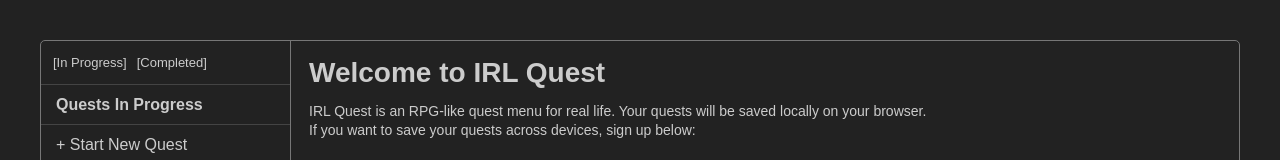
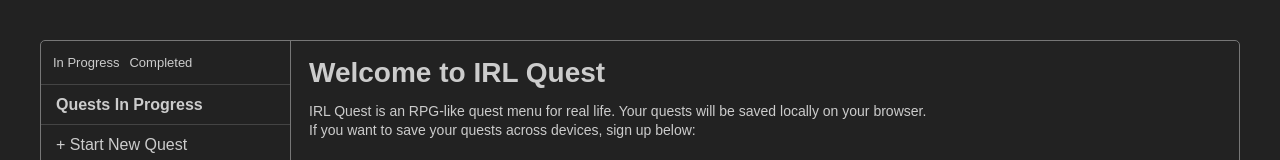
Before and after one commit to martymagaan/irlquest, a React (Create React App) app: page / in a window 1280 px wide. Shown: the top 160 px of the page. Built offline with nearby package versions, Linux system fonts and the light colour scheme.

Commit message:
refactor: change un-keyed li elements to divs

```diff
--- a/src/components/QuestList.js
+++ b/src/components/QuestList.js
@@ -19,33 +19,31 @@
           className="button row-item"
           onClick={() => props.setTab('In Progress')}
         >
-          [In Progress]
+          In Progress
         </div>
         <div
           className="button row-item"
           onClick={() => props.setTab('Completed')}
         >
-          [Completed]
+          Completed
         </div>
       </div>
-       <ul>
-          {props.tab === 'In Progress' ? ([
-          <li className="list-section-head">
-            Quests In Progress
-          </li>,
-          <li onClick={props.addQuest}>
-            + Start New Quest
-          </li>
-          ]) : (
-          <li className="list-section-head">
-            Completed Quests
-          </li>)}
-         {(listQuests.filter(item => item)).length > 0 ? listQuests : (
-         <li className="message">
-           Empty
-         </li>
-         )}
-       </ul>
+      {props.tab === 'In Progress' ? (<>
+      <div className="list-section-head">
+        Quests In Progress
+      </div>
+      <div className="side-button" onClick={props.addQuest}>
+        + Start New Quest
+      </div>
+      </>) : (
+      <div className="list-section-head">
+        Completed Quests
+      </div>)}
+      {(listQuests.filter(item => item)).length > 0 ? (
+      <ul>{listQuests}</ul>) : (
+      <div className="message">
+        Empty
+      </div>)}
     </div>
   );
 }
```
